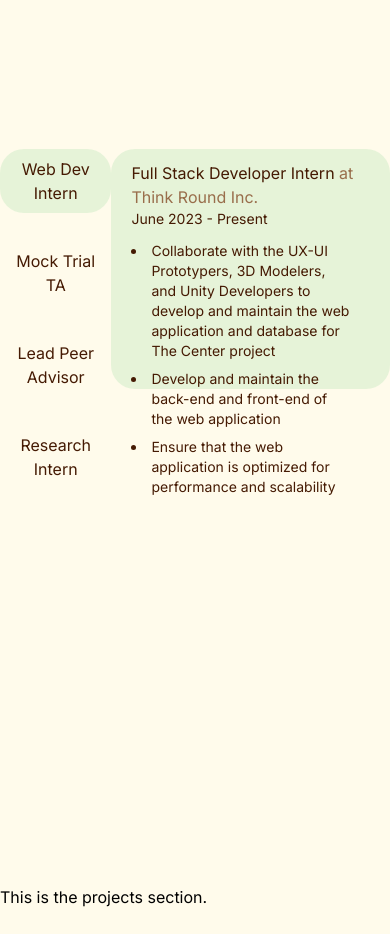
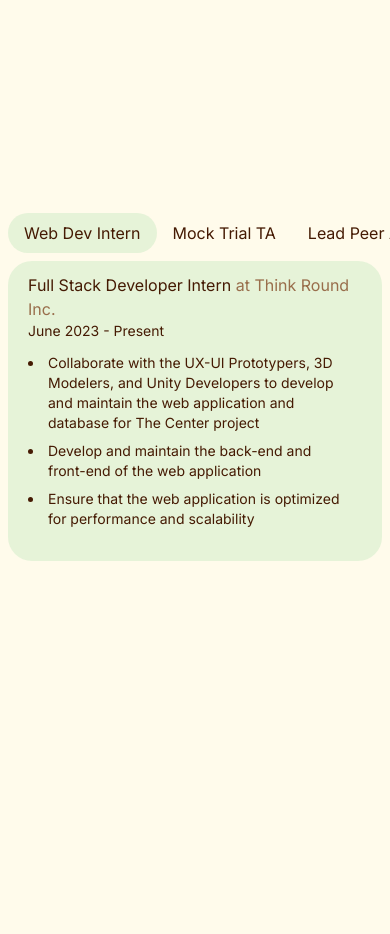
Before and after one commit to tqwu/portfolio, a Next.js app: page / in a window 390 px wide. Shown: the part 1320-2254 px from the top of the page. Built offline with nearby package versions, Linux system fonts and the light colour scheme.

Commit message:
#9 Added mobile responsiveness to experience section

```diff
--- a/src/app/page.tsx
+++ b/src/app/page.tsx
@@ -31,7 +31,7 @@ export default function Home() {
         <br />
         <br />
         <br />
-        <div id="experience">
+        <div id="experience" className="pt-16">
           <Experience />
         </div>
         <br />
--- a/src/components/experience.tsx
+++ b/src/components/experience.tsx
@@ -51,25 +51,27 @@ const experiences = [
 export default function Experience() {
   return (
     <div className="py-3 sm:py-12 grid place-items-center">
-      <div className="grid grid-cols-7 grid-rows-3 max-w-2xl text-base font-normal leading-6 text-amber-950">
+      <div className="grid sm:grid-cols-7 sm:grid-rows-3 max-w-2xl text-base font-normal leading-6 text-amber-950">
         <Tab.Group vertical>
-          <Tab.List className="col-span-2 row-span-3 flex flex-col gap-7 justify-self-start">
+          <Tab.List className="sm:col-span-2 sm:row-span-3 flex overflow-x-auto sm:overflow-hidden px-2 sm:pr-0 pb-2 sm:pb-0">
+            <div className="flex sm:flex-col sm:gap-7">
               {experiences.map((experience) => (
               //   <Tab key="experience.name" className="text-left">{experience.name}</Tab>
                 <Tab as={Fragment} key={experience.name}>
                   {({ selected }) => (
-                  <div className={`${selected ? 'bg-pastel-green/50' : 'bg-none'}
-                    outline-amber-900/50 rounded-3xl px-4 py-2`
+                    <span className={`${selected ? 'bg-pastel-green/50' : 'bg-none'}
+                      outline-amber-900/50 rounded-3xl px-4 py-2 w-max sm:w-auto`
                     }>
                       <button>
                         {experience.name}
                       </button>
-                  </div>
+                    </span>
                   )}
                 </Tab>
               ))}
+            </div>
           </Tab.List>
-          <Tab.Panels className="col-span-5 row-span-3 bg-pastel-green/50 rounded-3xl h-60 py-3 px-5">
+          <Tab.Panels className="sm:col-span-5 sm:row-span-3 bg-pastel-green/50 rounded-3xl h-fit min-h-custom sm:h-60 py-3 px-5 mx-2 sm:ml-0">
             {experiences.map((experience) => (
               <Tab.Panel key={experience.company}>
                 <span className="pb-2">{experience.title}</span>
--- a/tailwind.config.ts
+++ b/tailwind.config.ts
@@ -1,6 +1,5 @@
 
 import type { Config } from 'tailwindcss'
-import colors from 'tailwindcss/colors'
 
 const config: Config = {
   content: [
@@ -21,6 +20,9 @@ const config: Config = {
         'gradient-conic':
           'conic-gradient(from 180deg at 50% 50%, var(--tw-gradient-stops))',
       },
+      minHeight: {
+        'custom': '300px',
+      },
     },
   },
   plugins: [],
```
Lines whose indentation alone changed are shown as unchanged.
